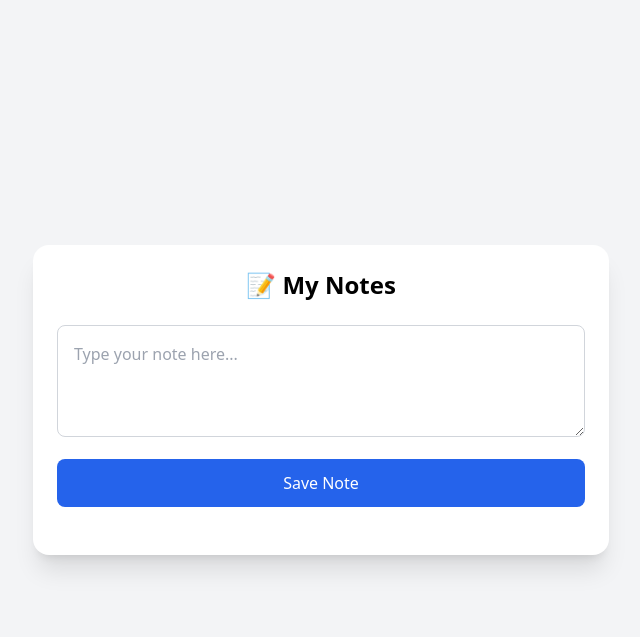
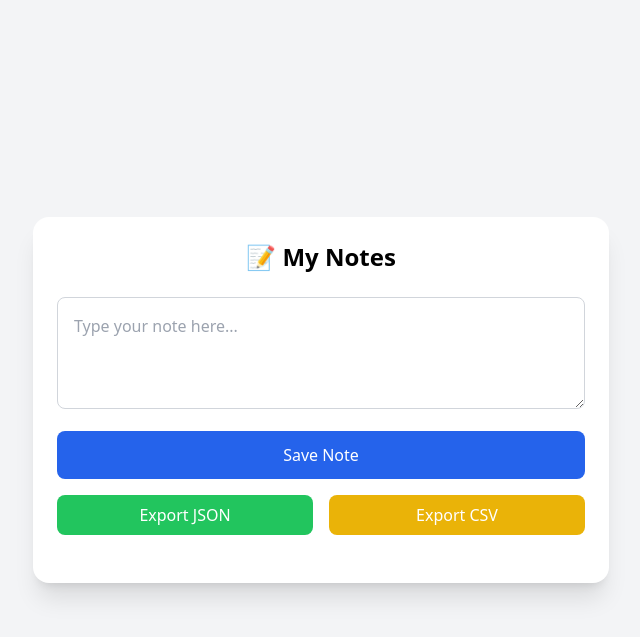
Before and after one commit to gauravsharrma/flask-notes-app, a Flask app: page / in a window 1280 px wide. Shown: the top 637 px of the page, without its empty margins (319-959 px from the left). Run offline with Flask 3, Linux system fonts and the light colour scheme; data that the repository does not hold is empty; some libraries are stand-ins or nearby versions.

Commit message:
Update index.html

```diff
--- a/templates/index.html
+++ b/templates/index.html
@@ -22,6 +22,12 @@
     >
       Save Note
     </button>
+<div class="mt-4 flex justify-between gap-4">
+  <a href="/export/json" class="flex-1 text-center bg-green-500 hover:bg-green-600 text-white py-2 rounded-lg font-medium">Export JSON</a>
+  <a href="/export/csv" class="flex-1 text-center bg-yellow-500 hover:bg-yellow-600 text-white py-2 rounded-lg font-medium">Export CSV</a>
+</div>
+
+
 
     <ul id="notesList" class="mt-6 space-y-3"></ul>
   </div>
```
